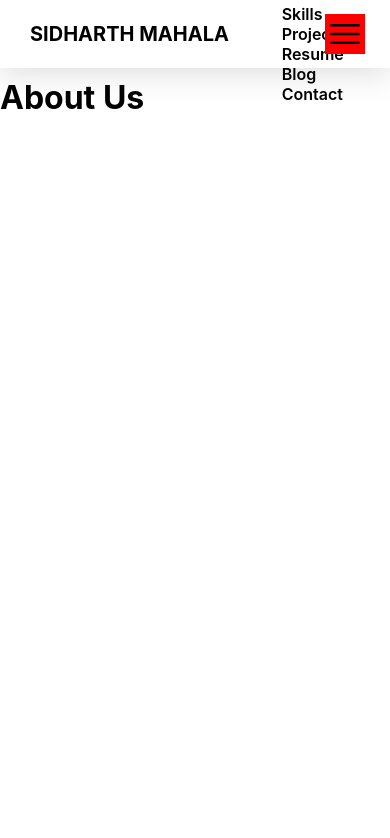
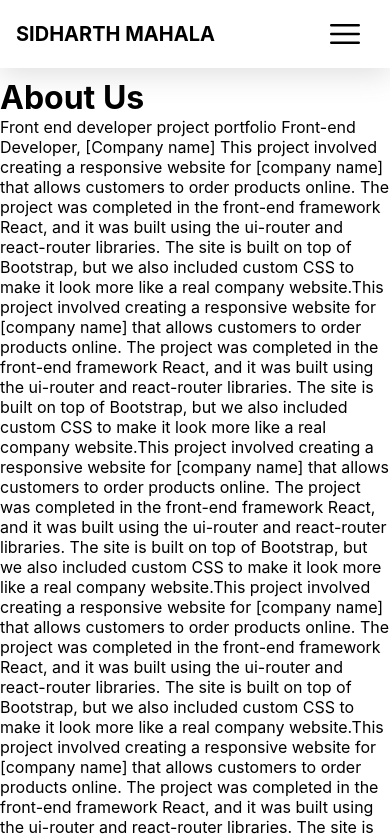
Before and after one commit to sidharthmahala/portfolio, a React (Create React App) app: page /About in a window 390 px wide. Shown: the top 838 px of the page. Built offline with nearby package versions, Linux system fonts and the light colour scheme.

Commit message:
responsive navbar-done

```diff
--- a/src/App.js
+++ b/src/App.js
@@ -7,6 +7,7 @@ import Projects from './Pages/Projects'
 import Resume from './Pages/Resume'
 import Blog from './Pages/Blog'
 import Contact from './Pages/Contact'
+import Text from './components/Text'
 import './App.css';
 
 function App() {
@@ -21,6 +22,7 @@ function App() {
        <Route path="/Blog" element={<Blog/>}/>
        <Route path="/Contact" element={<Contact/>}/>
      </Routes>
+     <Text />
      </BrowserRouter>
   );
 }
--- a/src/Pages/Home.css
+++ b/src/Pages/Home.css
@@ -14,6 +14,7 @@
     padding: 10px;
     color: whitesmoke;
     margin: 40px;
+    min-width: 300px;
     width: 350px;
     height: 350px;
    background-color: blue;
--- a/src/components/Header.css
+++ b/src/components/Header.css
@@ -1,26 +1,27 @@
-.sticky-header{
+.sticky-header {
   width: 100%;
-  position:sticky;
-  top:0;
+  position: sticky;
+  top: 0;
   margin: 0;
   padding: 0;
+  z-index: 10;
 }
 
 .header--container {
-  text-align: start;
   height: 68px;
   min-height: 60px;
   width: 100%;
+  min-width: 300px;
   display: flex;
   align-items: center;
   justify-content: space-between;
-  padding: 16px 30px;
+  padding: 16px;
   margin-bottom: 10px;
   background-color: transparent;
   backdrop-filter: blur(5px);
   box-shadow: rgba(100, 100, 111, 0.2) 0px 7px 29px 0px;
   position: relative;
-  z-index: 6;
+  z-index: 11;
 }
 
 .logo--container {
@@ -32,7 +33,7 @@
   font-size: 20px;
 }
 
-.nav--container, .expanded {
+nav {
   margin-left: auto;
   display: flex;
   align-items: center;
@@ -45,7 +46,7 @@
   margin: 0 15px;
   font-size: 16px;
 }
-.nav--container .nav--link:hover {
+.nav--link:hover {
   transform: scale(1.1);
   color: #0000ff;
 }
@@ -56,7 +57,7 @@
   margin-left: auto;
   width: 40px;
   height: 40px;
-  background-color: red;
+  background-color:transparent;
   cursor: pointer;
   transition: background-color 0.2s ease-in-out;
   position: absolute;
@@ -68,28 +69,38 @@
 .hamburger--menu:hover {
   scale: 1.1;
 }
+h1 .active{
+  color: black;
+}
 
 @media only screen and (max-width: 900px) {
+  nav,
   .nav--container {
     display: none;
-  }
-  .expanded{
     position: absolute;
     top: 68px;
     left: 0;
     flex-direction: column;
     align-items: center;
     justify-content: space-around;
-    width:100vh;
+    width: 100vw;
     max-width: 100%;
     min-width: 255px;
     height: calc(100vh - 120px);
     min-height: 400px;
+
+    backdrop-filter: invert();
+    /* background-image: linear-gradient(to right, #4facfe 0%, #00f211 100%); */
+    /* border-top: 1px solid black; */
+    border-radius: 0px 0px 15px 15px;
+    margin-top: 0;
     background-color: wheat;
-    /* border-top: 1px solid black; */
     padding: 0;
-    padding-top: 15px ;
-}
+  }
+  .nav--container.expanded {
+    padding-top: 15px;
+    display: flex;
+  }
   .hamburger--menu {
     display: block;
   }
```
